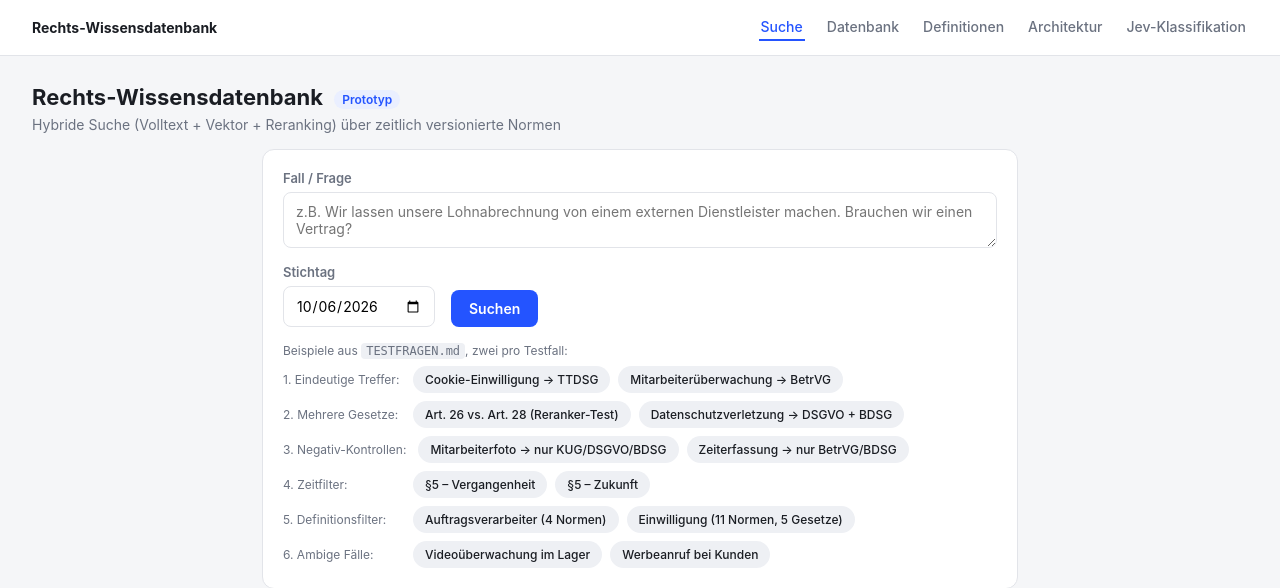
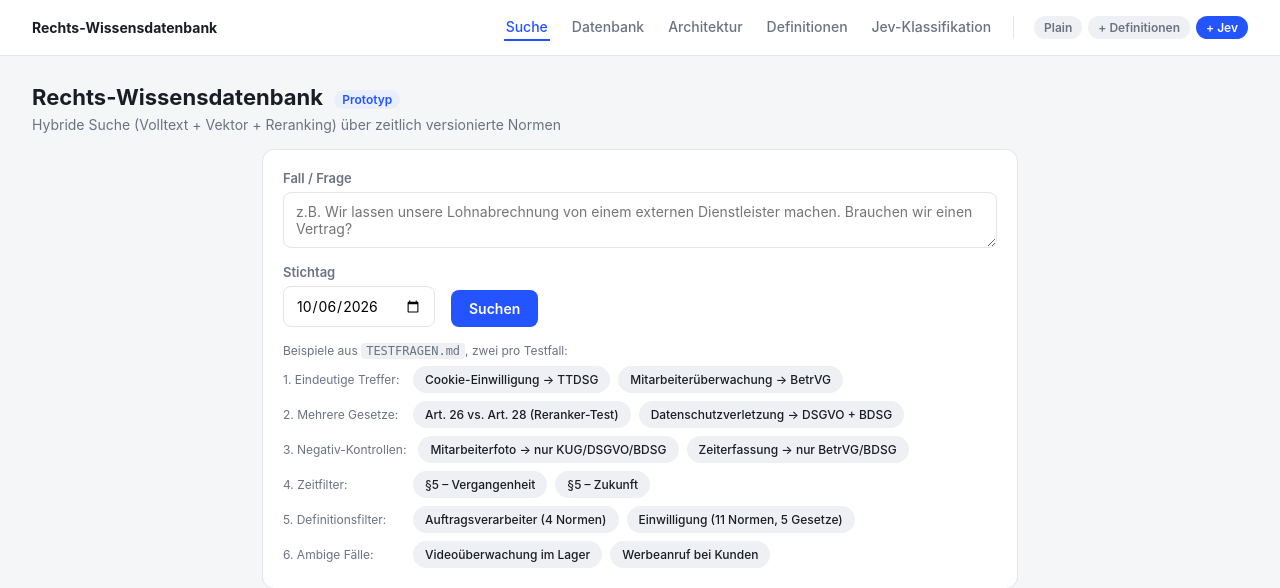
Before and after one commit to memmy28/law-search-test, a Flask app: page / in a window 1280 px wide. Shown: the top 588 px of the page. Run offline with Flask 3, Linux system fonts and the light colour scheme; data that the repository does not hold is empty; some libraries are stand-ins or nearby versions.

Commit message:
Add different states to search

```diff
--- a/app.py
+++ b/app.py
@@ -4,7 +4,7 @@ from datetime import date
 
 import psycopg2
 from dotenv import load_dotenv
-from flask import Flask, Response, abort, jsonify, render_template, request
+from flask import Flask, Response, abort, jsonify, redirect, render_template, request
 from pgvector.psycopg2 import register_vector
 from sentence_transformers import CrossEncoder, SentenceTransformer
 
@@ -31,6 +31,35 @@ DIAGRAM_PATHS = {
     "3": os.path.join(os.path.dirname(__file__), "diagrams", "search-pipeline-3.puml"),
 }
 _diagram_cache = {}
+
+# Die drei Entwicklungsstände (ursprünglich eigene Branches), zwischen denen sich die
+# Anwendung zur Laufzeit per Cookie umschalten lässt - jeder Stand baut auf dem
+# vorherigen auf (kumulativ), analog zu den Diagrammversionen 1/2/3.
+APP_STATES = ("plain", "definition", "classification")
+DEFAULT_APP_STATE = "classification"
+DIAGRAM_VERSION_FOR_STATE = {"plain": "1", "definition": "2", "classification": "3"}
+
+
+def current_app_state():
+    state = request.cookies.get("app_state", DEFAULT_APP_STATE)
+    return state if state in APP_STATES else DEFAULT_APP_STATE
+
+
+@app.context_processor
+def inject_app_state():
+    return {"app_state": current_app_state()}
+
+
+@app.route("/set-state/<state>")
+def set_state(state):
+    if state not in APP_STATES:
+        abort(404)
+    next_url = request.args.get("next", "/")
+    if not next_url.startswith("/") or next_url.startswith("//"):
+        next_url = "/"
+    resp = redirect(next_url)
+    resp.set_cookie("app_state", state, max_age=60 * 60 * 24 * 365)
+    return resp
 
 print(f"Lade Modelle ({EMBED_MODEL}, {RERANK_MODEL}) ...")
 embed_model = SentenceTransformer(EMBED_MODEL)
@@ -116,7 +145,10 @@ def render_diagram_svg(version):
 
 @app.route("/architektur")
 def architecture():
-    return render_template("architecture.html", active_page="architecture")
+    default_version = DIAGRAM_VERSION_FOR_STATE[current_app_state()]
+    return render_template(
+        "architecture.html", active_page="architecture", default_version=default_version
+    )
 
 
 @app.route("/architektur/diagram.svg")
@@ -219,13 +251,19 @@ def api_search():
 
     today = date.today()
     cur = conn.cursor()
+    state = current_app_state()
 
     qvec = embed_model.encode(f"query: {query}", normalize_embeddings=True)
 
-    matched_defs = find_matching_definitions(cur, query)
-    allowed_ids = linked_norm_ids(cur, [d["id"] for d in matched_defs]) if matched_defs else None
+    matched_defs = []
+    allowed_ids = None
+    if state in ("definition", "classification"):
+        matched_defs = find_matching_definitions(cur, query)
+        allowed_ids = linked_norm_ids(cur, [d["id"] for d in matched_defs]) if matched_defs else None
 
-    law_classification, jev_error = run_jev_classification(cur, query)
+    law_classification, jev_error = (None, None)
+    if state == "classification":
+        law_classification, jev_error = run_jev_classification(cur, query)
 
     vec_ids = vector_search(cur, qvec, as_of_str, candidates, allowed_ids)
     txt_ids = text_search(cur, query, as_of_str, candidates, allowed_ids)
--- a/static/app.js
+++ b/static/app.js
@@ -34,7 +34,7 @@ async function runSearch() {
 
   resultsEl.innerHTML = '<div class="empty">Suche läuft …</div>';
   pipelineEl.classList.add("hidden");
-  jevPanelEl.classList.add("hidden");
+  jevPanelEl?.classList.add("hidden");
 
   const params = new URLSearchParams({ query, as_of: asOf });
   const res = await fetch(`/api/search?${params.toString()}`);
@@ -85,6 +85,7 @@ async function runSearch() {
 }
 
 function renderJevPanel(laws, error) {
+  if (!jevPanelEl) return;
   if (error) {
     jevChipsEl.innerHTML = `<div class="empty">Jev-Klassifikation nicht verfügbar: ${escapeHtml(error)}</div>`;
     jevPanelEl.classList.remove("hidden");
--- a/static/style.css
+++ b/static/style.css
@@ -35,9 +35,41 @@ body {
   text-decoration: none;
 }
 
+.navbar-right {
+  display: flex;
+  align-items: center;
+  gap: 20px;
+}
+
 .navbar-links {
   display: flex;
   gap: 20px;
+}
+
+.state-switcher {
+  display: flex;
+  gap: 6px;
+  padding-left: 20px;
+  border-left: 1px solid var(--border);
+}
+
+.state-btn {
+  font-size: 12px;
+  font-weight: 600;
+  color: var(--muted);
+  text-decoration: none;
+  padding: 4px 10px;
+  border-radius: 999px;
+  background: #eef0f4;
+}
+
+.state-btn:hover {
+  background: #dfe2e8;
+}
+
+.state-btn.active {
+  background: var(--accent);
+  color: white;
 }
 
 .navbar-links a {
@@ -299,32 +331,6 @@ button:hover { opacity: 0.9; }
   max-width: 1400px;
 }
 
-.version-toggle {
-  display: flex;
-  gap: 8px;
-  margin-bottom: 12px;
-}
-
-.version-btn {
-  background: var(--panel);
-  color: var(--muted);
-  border: 1px solid var(--border);
-  font-size: 13px;
-  font-weight: 600;
-  padding: 8px 16px;
-  border-radius: 8px;
-}
-
-.version-btn:hover {
-  color: var(--text);
-}
-
-.version-btn.active {
-  background: var(--accent);
-  color: white;
-  border-color: var(--accent);
-}
-
 .diagram-panel {
   overflow-x: auto;
   padding: 24px;
--- a/templates/_navbar.html
+++ b/templates/_navbar.html
@@ -1,10 +1,21 @@
 <nav class="navbar">
   <a class="navbar-brand" href="/">Rechts-Wissensdatenbank</a>
-  <div class="navbar-links">
-    <a href="/" class="{{ 'active' if active_page == 'search' else '' }}">Suche</a>
-    <a href="/datenbank" class="{{ 'active' if active_page == 'database' else '' }}">Datenbank</a>
-    <a href="/definitionen" class="{{ 'active' if active_page == 'definitions' else '' }}">Definitionen</a>
-    <a href="/architektur" class="{{ 'active' if active_page == 'architecture' else '' }}">Architektur</a>
-    <a href="/jev" class="{{ 'active' if active_page == 'jev' else '' }}">Jev-Klassifikation</a>
+  <div class="navbar-right">
+    <div class="navbar-links">
+      <a href="/" class="{{ 'active' if active_page == 'search' else '' }}">Suche</a>
+      <a href="/datenbank" class="{{ 'active' if active_page == 'database' else '' }}">Datenbank</a>
+      <a href="/architektur" class="{{ 'active' if active_page == 'architecture' else '' }}">Architektur</a>
+      {% if app_state in ('definition', 'classification') %}
+      <a href="/definitionen" class="{{ 'active' if active_page == 'definitions' else '' }}">Definitionen</a>
+      {% endif %}
+      {% if app_state == 'classification' %}
+      <a href="/jev" class="{{ 'active' if active_page == 'jev' else '' }}">Jev-Klassifikation</a>
+      {% endif %}
+    </div>
+    <div class="state-switcher">
+      <a href="/set-state/plain?next={{ request.path }}" class="state-btn {{ 'active' if app_state == 'plain' else '' }}" title="Nur hybride Suche, ohne Definitionsbibliothek und ohne Jev">Plain</a>
+      <a href="/set-state/definition?next={{ request.path }}" class="state-btn {{ 'active' if app_state == 'definition' else '' }}" title="+ Definitionsbibliothek (Begriffsfilter)">+ Definitionen</a>
+      <a href="/set-state/classification?next={{ request.path }}" class="state-btn {{ 'active' if app_state == 'classification' else '' }}" title="+ Jev-Klassifikation pro Gesetz">+ Jev</a>
+    </div>
   </div>
 </nav>
--- a/templates/index.html
+++ b/templates/index.html
@@ -72,11 +72,13 @@
 
     <section id="pipeline-info" class="pipeline-info hidden"></section>
 
+    {% if app_state == 'classification' %}
     <section id="jev-panel" class="panel hidden">
       <h2>Jev-Einschätzung: welche Gesetze sind einschlägig?</h2>
       <div id="jev-chips" class="jev-panel"></div>
       <p class="subtitle">Verlauf aller Klassifikationen: <a href="/jev">Jev-Klassifikation</a></p>
     </section>
+    {% endif %}
 
     <section id="results"></section>
 
```
Also changed, not shown: templates/architecture.html (+9 -26 lines).
